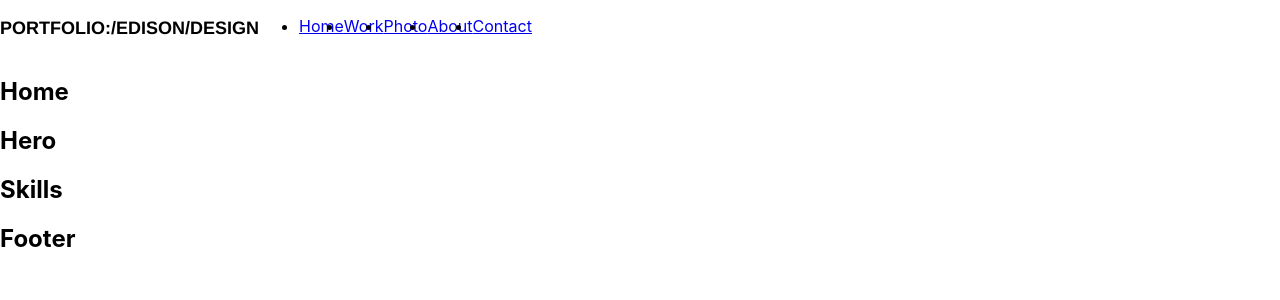
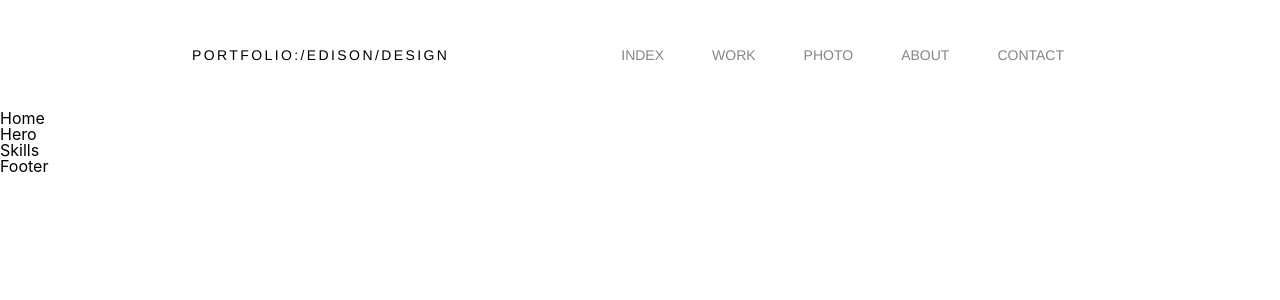
Before and after one commit to fyeung21/edison-web, a React (Create React App) app: page / in a window 1280 px wide. Shown: the top 300 px of the page. Built offline with nearby package versions, Linux system fonts and the light colour scheme.

Commit message:
Style header

```diff
--- a/src/components/Header/Header.js
+++ b/src/components/Header/Header.js
@@ -1,13 +1,14 @@
 import React from 'react';
 import Logo from './Logo';
 import Nav from './Nav';
+import { HeaderCont } from './headerStyles';
 
 const Header = () => {
     return (
-        <div style={{ display: "flex" }}>
+        <HeaderCont>
             <Logo />
             <Nav />
-        </div>
+        </HeaderCont>
     );
 }
 
--- a/src/components/Header/Nav.js
+++ b/src/components/Header/Nav.js
@@ -1,29 +1,26 @@
 import React from 'react';
 import { Link } from 'react-router-dom';
+import { NavCont, NavTxt, linkStyle } from './headerStyles';
 
 const Nav = () => {
     return (
-        <div>
-            <nav>
-                <ul style={{ display: "flex" }}>
-                    <li>
-                        <Link to="/">Home</Link>
-                    </li>
-                    <li>
-                        <Link to="/work">Work</Link>
-                    </li>
-                    <li>
-                        <Link to="/photo">Photo</Link>
-                    </li>
-                    <li>
-                        <Link to="/about">About</Link>
-                    </li>
-                    <li>
-                        <Link to="/contact">Contact</Link>
-                    </li>
-                </ul>
-            </nav>
-        </div>
+        <NavCont>
+            <Link to="/" style={linkStyle}>
+                <NavTxt>index</NavTxt>
+            </Link>
+            <Link to="/work" style={linkStyle}>
+                <NavTxt>work</NavTxt>
+            </Link>
+            <Link to="/photo" style={linkStyle}>
+                <NavTxt>photo</NavTxt>
+            </Link>
+            <Link to="/about" style={linkStyle}>
+                <NavTxt>about</NavTxt>
+            </Link>
+            <Link to="/contact" style={linkStyle}>
+                <NavTxt>contact</NavTxt>
+            </Link>
+        </NavCont>
     );
 }
 
--- a/src/components/Header/headerStyles.js
+++ b/src/components/Header/headerStyles.js
@@ -1,9 +1,32 @@
 import styled from "styled-components";
 import { theme } from "../Theme";
 
-export const LogoText = styled.h3`
+export const HeaderCont = styled.div`
+    display: flex;
+    justify-content: space-between;
+    width: 70%;
+    margin: 3rem auto;
+`
+export const NavCont = styled.div`
+    display: flex;
+`
+export const LogoText = styled.p`
     font-family: ${theme.bodyFont};
     font-size: ${theme.h3FontSize};
-    color: ${theme.mainTxtColor};
+    color: ${({ theme }) => theme.mainTxtColor};
     text-transform: uppercase;
+    letter-spacing: 0.15rem;
 `
+export const NavTxt = styled.p`
+    font-family: ${theme.bodyFont};
+    font-size: ${theme.h3FontSize};
+    color: ${theme.accentTxtColor};
+    text-transform: uppercase;
+    margin: 0 1.5rem;
+    :hover {
+        color: ${theme.mainTxtColor};
+    }
+`
+export const linkStyle = {
+    textDecoration: 'none'
+}
--- a/src/components/Theme.js
+++ b/src/components/Theme.js
@@ -7,7 +7,7 @@ export const theme = {
     bodyFont: "Helvetica, sans-serif",
     h1FontSize: "75px",
     h2FontSize: "30px",
-    h3FontSize: "18px",
+    h3FontSize: "14px",
     bodyFontSize: "20px",
     smallFontSize: "8px",
     tabletSize: "768px",
--- a/src/index.js
+++ b/src/index.js
@@ -1,6 +1,7 @@
 import React from 'react';
 import ReactDOM from 'react-dom';
 import * as serviceWorker from './serviceWorker';
+import './reset.css';
 import './index.css';
 import { BrowserRouter } from 'react-router-dom';
 import Routes from './routes';
```
